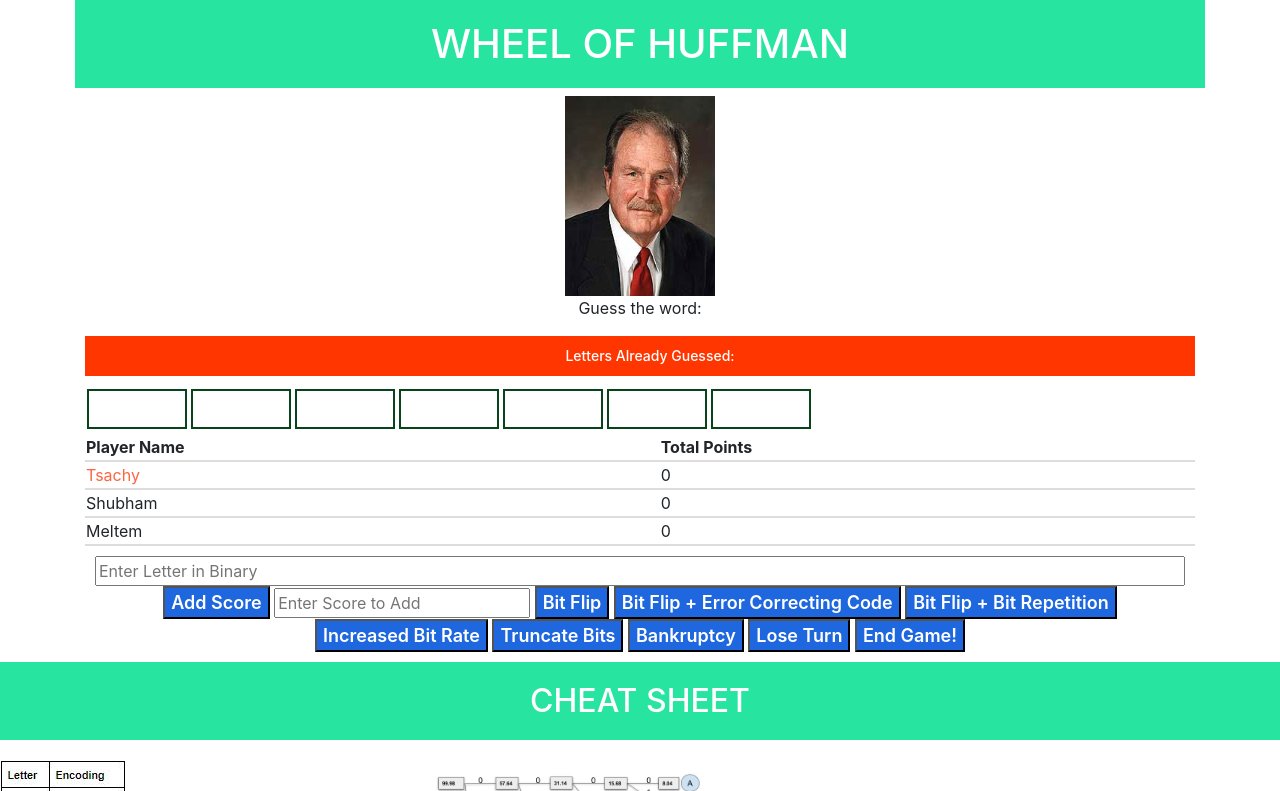
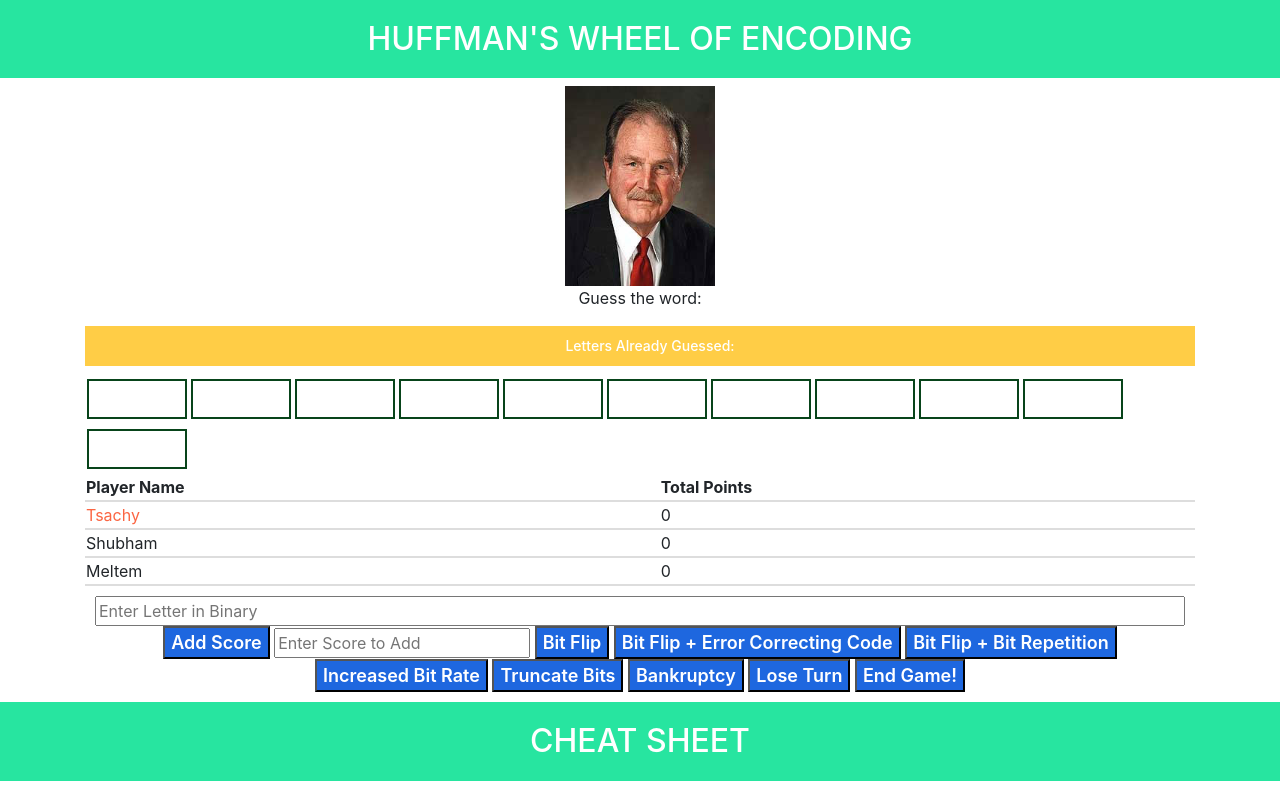
Before and after one commit to katherinekowalski/EE-276, a plain HTML site: page index.html in a window 1280 px wide. Both pictures are taken after a click on the button "Start Game". Shown: the top 791 px of the page. Drawn offline with nearby package versions, Linux system fonts and the light colour scheme.

Commit message:
Fixed endgame, gui stuff, code

```diff
--- a/index.html
+++ b/index.html
@@ -11,13 +11,13 @@
   <link href="https://fonts.googleapis.com/css?family=Caveat Brush:400,600" rel="stylesheet">
   <link rel="stylesheet" href="style.css">
 
-  <title>Wheel of Huffman</title>
+  <h2>Huffman's Wheel of Encoding</h2>
+
 </head>
 
 <body>
 
   <div class="container">
-    <h1 class="text-center">Wheel of Huffman</h1>
     <div class="text-center">
       <img src="david_huffman.jpg" style="width:150px;height:200px;">
       <p>Guess the word:</p>
@@ -59,7 +59,7 @@
   <div id="startModal">
     <div id="modalContent">
       <p>Enter Your Name to Play</p>
-      <h2>Wheel of Huffman!</h2>
+      <h2>Huffman's Wheel of Encoding</h2>
       <label for="userName_1">Player 1:</label>
       <input type="text" id="userName_1" value="Tsachy">
       <label for="userName_2">Player 2:</label>
--- a/main.js
+++ b/main.js
@@ -5,21 +5,24 @@
 //
 //
 // This file handles backend processes of the game. Specifically it turns all words into
-// their respective binary value.
+// a Huffman encoded value based on the probabilities in which letters appear in a Wheel
+// of Fortune game according to an accumulated database.
 // ============================================================================================
 window.onload = function (e) {
     console.log("==window loaded==");
+
+    // ============================================================================================
+    // Function: Player()
+    // ============================================================================================
 
     function Player(name, totalScore) {
         console.log("==Player==");
         this.name = name;
         this.totalScore = totalScore;
     };
-// ============================================================================================
-// Helper Functions
-// ============================================================================================
-String.prototype.replaceAt=function(index, replacement) {
-    return this.substr(0, index) + replacement+ this.substr(index + replacement.length);
+
+    String.prototype.replaceAt = function (index, replacement) {
+        return this.substr(0, index) + replacement + this.substr(index + replacement.length);
     }
 
     var game = {
@@ -27,7 +30,7 @@ var game = {
         playerArray: [],
         currentPlayer: 0,
         round: 1,
-        wordArray: ["TSAACHY", "WEISSMAN", "KASIA", "YASMEEN", "SHUBHAM", "CAALVIN"],
+        wordArray: ["POLAR", "ASYMPTOTIC", "GAUSSIAN", "COMPRESSION", "DISTORTION"],
         binaryArray: [],
         guessedArray: [],
         guessCount: 0,
@@ -38,12 +41,12 @@ var game = {
         hold: false,
 
 
-        activateButtons: function() {
+        activateButtons: function () {
             console.log("==activateButtons==");
             $('#startGame').on('click', game.checkUser);
         },
 
-        checkUser: function() {
+        checkUser: function () {
             console.log("==checkUser==");
             if ($('#userName_1').val()) {
                 game.makePlayers();
@@ -52,7 +55,11 @@ var game = {
             }
         },
 
-      makePlayers: function() {
+        // ============================================================================================
+        // Function: makePlayers
+        // ============================================================================================
+
+        makePlayers: function () {
             console.log("==makePlayers==");
             $('#startModal').css("display", "none");
             var playerOneName = $('#userName_1').val()
@@ -76,8 +83,11 @@ var game = {
             game.loadPuzzle();
         },
 
+        // ============================================================================================
+        // Function: loadPuzzle
+        // ============================================================================================
 
-  loadPuzzle: function() {
+        loadPuzzle: function () {
             console.log("==loadPuzzle==");
             var randomPhrase = game.wordArray[Math.floor(Math.random() * game.wordArray.length)];
             game.currentWord = randomPhrase;
@@ -133,39 +143,51 @@ var game = {
             console.log(game.binaryArray)
         },
 
-        highlightPlayer: function() {
+        // ============================================================================================
+        // Function: highlightPlayer
+        // ============================================================================================
+
+        highlightPlayer: function () {
             console.log("==highlightPlayer==");
-            if (game.currentPlayer == 0){
+            if (game.currentPlayer == 0) {
                 $('#player_1').css("color", "#FB6542");
             } else {
                 $('#player_1').css("color", "#000");
             };
-          if (game.currentPlayer == 1){
+            if (game.currentPlayer == 1) {
                 $('#player_2').css("color", "#FB6542");
             } else {
                 $('#player_2').css("color", "#000");
             };
-          if (game.currentPlayer == 2){
+            if (game.currentPlayer == 2) {
                 $('#player_3').css("color", "#FB6542");
             } else {
                 $('#player_3').css("color", "#000");
             };
         },
 
+        // ============================================================================================
+        // Function: awaitingButton()
+        // ============================================================================================
+
         awaitingButton: function () {
             //<button onclick="game.addScore">Click me</button>
-            add.onclick = function() {game.addScore("")}
-            bankrupt.onclick = function() {game.bankrupt()}
-            truncate.onclick = function() {game.truncate($('#enterLetter').val(), 2)}
-            flip.onclick = function() {game.flip($('#enterLetter').val())}
-            flipecc.onclick = function() {game.flipecc($('#enterLetter').val())}
-            bitrep.onclick = function() {game.bitrep($('#enterLetter').val())}
-            incrbitrate.onclick = function() {game.incrbitrate($('#enterLetter').val())}
-            skip.onclick = function() {game.skip()}
-            endgame.onclick = function() {game.endgame()}
+            add.onclick = function () { game.addScore("") }
+            bankrupt.onclick = function () { game.bankrupt() }
+            truncate.onclick = function () { game.truncate($('#enterLetter').val(), 2) }
+            flip.onclick = function () { game.flip($('#enterLetter').val()) }
+            flipecc.onclick = function () { game.flipecc($('#enterLetter').val()) }
+            bitrep.onclick = function () { game.bitrep($('#enterLetter').val()) }
+            incrbitrate.onclick = function () { game.incrbitrate($('#enterLetter').val()) }
+            skip.onclick = function () { game.skip() }
+            endgame.onclick = function () { game.endGame() }
         },
 
-        checkLetter: function(guessedLetter){
+        // ============================================================================================
+        // Function: checkLetter()
+        // ============================================================================================
+
+        checkLetter: function (guessedLetter) {
             console.log("==checkLetter==");
             console.log(guessedLetter);
             this.correctLetterCount = 0;
@@ -173,7 +195,7 @@ var game = {
 
                 var newGuess = true;
 
-                for (var i = 0; i < game.binaryArray.length; i ++) {
+                for (var i = 0; i < game.binaryArray.length; i++) {
                     if (game.guessedArray[i] == guessedLetter) {
                         alert("You have already guessed this! Guess again.");
                         game.newGuess = false;
@@ -201,9 +223,13 @@ var game = {
             return false;
         },
 
-        addScore: function(input){
+        // ============================================================================================
+        // Function: addScore()
+        // ============================================================================================
+
+        addScore: function (input) {
             var guessedLetter = $('#enterLetter').val();
-            if(input.length != 0) {
+            if (input.length != 0) {
                 guessedLetter = input;
             }
             var correctGuess = game.checkLetter(guessedLetter);
@@ -213,15 +239,15 @@ var game = {
             console.log("==AddScore==");
             console.log(pointsToAdd);
             if (game.currentPlayer == 0 && correctGuess) {
-                game.playerArray[0].totalScore = (Number(game.playerArray[0].totalScore) + Number(pointsToAdd)*Number(game.correctLetterCount)).toString();
+                game.playerArray[0].totalScore = (Number(game.playerArray[0].totalScore) + Number(pointsToAdd) * Number(game.correctLetterCount)).toString();
                 $('#totalScore_1').text(game.playerArray[0].totalScore);
             }
             else if (game.currentPlayer == 1 && correctGuess) {
-                game.playerArray[1].totalScore = (Number(game.playerArray[1].totalScore) + Number(pointsToAdd)*Number(game.correctLetterCount)).toString();
+                game.playerArray[1].totalScore = (Number(game.playerArray[1].totalScore) + Number(pointsToAdd) * Number(game.correctLetterCount)).toString();
                 $('#totalScore_2').text(game.playerArray[1].totalScore);
             }
             else if (game.currentPlayer == 2 && correctGuess) {
-                game.playerArray[2].totalScore = (Number(game.playerArray[2].totalScore) + Number(pointsToAdd)*Number(game.correctLetterCount)).toString();
+                game.playerArray[2].totalScore = (Number(game.playerArray[2].totalScore) + Number(pointsToAdd) * Number(game.correctLetterCount)).toString();
                 $('#totalScore_3').text(game.playerArray[2].totalScore);
             }
             if (game.newGuess && !game.hold) {
@@ -234,16 +260,20 @@ var game = {
             game.awaitingButton();
         },
 
-        bankrupt: function() {
+        // ============================================================================================
+        // Function: bankrupt()
+        // ============================================================================================
+
+        bankrupt: function () {
             console.log("==bankrupt==");
-            if (game.currentPlayer == 0){
+            if (game.currentPlayer == 0) {
                 game.playerArray[0].totalScore = 0;
                 console.log("Bankrupt: " + game.playerArray[0].totalScore);
                 $('#totalScore_1').text(Number(game.playerArray[0].totalScore));
-            } else if (game.currentPlayer == 1){
+            } else if (game.currentPlayer == 1) {
                 game.playerArray[1].totalScore = 0;
                 $('#totalScore_2').text(Number(game.playerArray[1].totalScore));
-            } else if (game.currentPlayer == 2){
+            } else if (game.currentPlayer == 2) {
                 game.playerArray[2].totalScore = 0;
                 $('#totalScore_3').text(Number(game.playerArray[2].totalScore));
             }
@@ -252,6 +282,10 @@ var game = {
             game.highlightPlayer();
         },
 
+        // ============================================================================================
+        // Function: flipecc()
+        // ============================================================================================
+
         flipecc: function (input) {
             console.log("==Bit Flip + ECC==");
             var guess = input.replaceAt(0, ((Number(input.charAt(0)) + 1) % 2).toString());
@@ -259,15 +293,23 @@ var game = {
             // game.currentPlayer = (game.currentPlayer + 1) % game.playerArray.length;
         },
 
-        bitrep: function(input) {
+        // ============================================================================================
+        // Function: bitrep()
+        // ============================================================================================
+
+        bitrep: function (input) {
             console.log("==Bit Flip + Bit Repetition==");
             game.addScore(input);
             // game.currentPlayer = (game.currentPlayer + 1) % game.playerArray.length;
         },
 
+        // ============================================================================================
+        // Function: incrbitrate()
+        // ============================================================================================
+
         incrbitrate: function (input) { //get 2 guesses
             console.log("==incr bit rate==");
-            var partial="";
+            var partial = "";
             var letter1;
             var letter2;
             var L1 = false;
@@ -278,7 +320,7 @@ var game = {
                     letter2 = input.substr(i, input.length);
                     break;
                 }
-                else{
+                else {
                     partial = partial.concat(input.charAt(i));
                 }
             }
@@ -292,7 +334,11 @@ var game = {
             // game.currentPlayer = (game.currentPlayer + 1) % game.playerArray.length;
         },
 
-        truncate: function(input, numToTrunc) {
+        // ============================================================================================
+        // Function: truncate()
+        // ============================================================================================
+
+        truncate: function (input, numToTrunc) {
             console.log("==truncate==");
 
             var guess = input.substring(0, input.length - 2);
@@ -300,7 +346,11 @@ var game = {
             game.currentPlayer = (game.currentPlayer + 1) % game.playerArray.length;
         },
 
-        flip: function(input) {
+        // ============================================================================================
+        // Function: flip()
+        // ============================================================================================
+
+        flip: function (input) {
             console.log("==flip==");
             //random number from 1-length input
             var num = Math.floor(Math.random() * input.length);
@@ -311,23 +361,31 @@ var game = {
 
         },
 
+        // ============================================================================================
+        // Function: skip()
+        // ============================================================================================
+
         skip: function () {
             console.log("==skip==");
             game.currentPlayer = (game.currentPlayer + 1) % game.playerArray.length;
             game.highlightPlayer();
             game.awaitingButton();
         },
+        // ============================================================================================
+        // Function: endgame()
+        // ============================================================================================
 
-        endGame: function() {
+        endGame: function () {
             console.log("==endGame==");
+            for (var i = 0; i < game.currentWord.length; i++) {
 
+                var currentLetter = game.currentWord[i];
+                console.log(currentLetter);
+                $('#letter_' + i + '> p').css("visibility", "visible");
             }
-
+            alert("The correct word is " + game.currentWord);
         }
-
-
-
-
+    }
     Player();
     game.activateButtons();
 };
--- a/style.css
+++ b/style.css
@@ -75,7 +75,7 @@ h2 {
 }
 
 #guessedLetters {
-    background-color: #ff3600;
+    background-color: #ffbb00b9;
     color: #ffffff;
     height: 40px;
     line-height: 40px;
```
Lines whose indentation alone changed are shown as unchanged.
